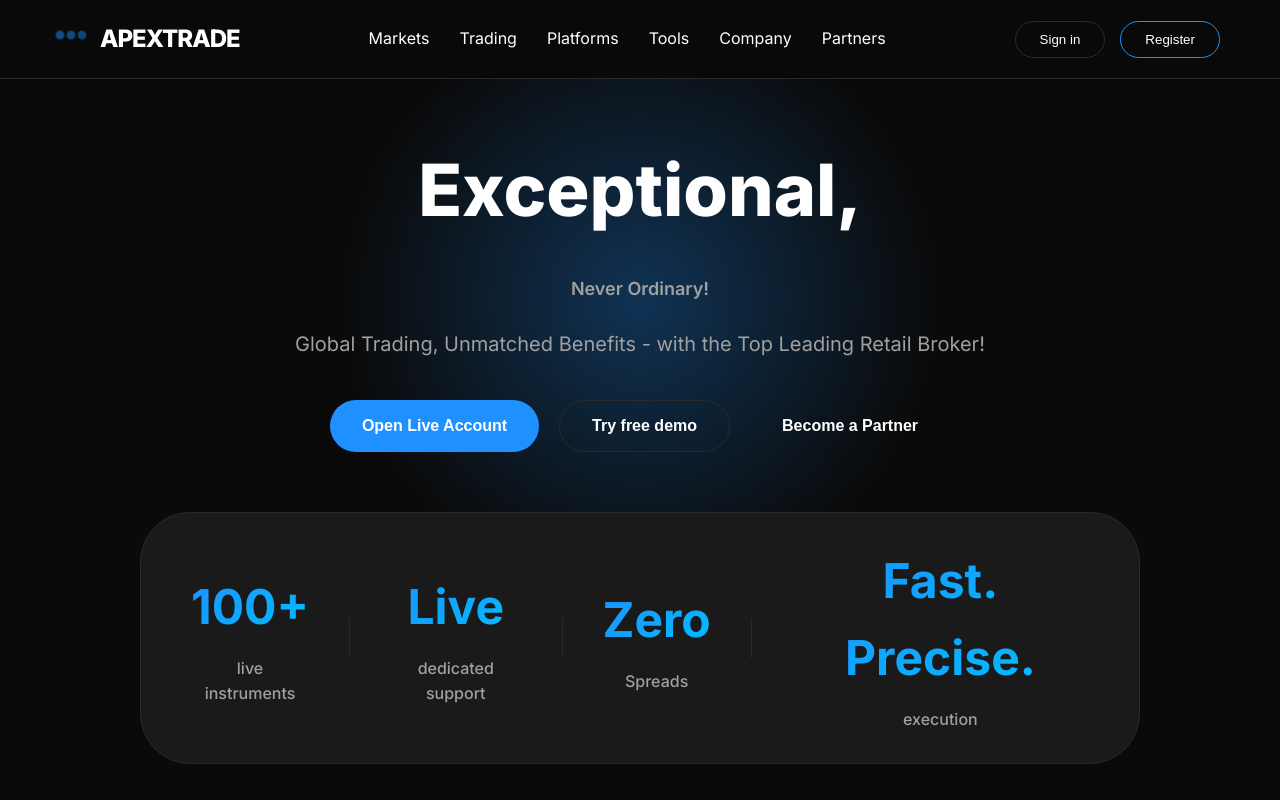
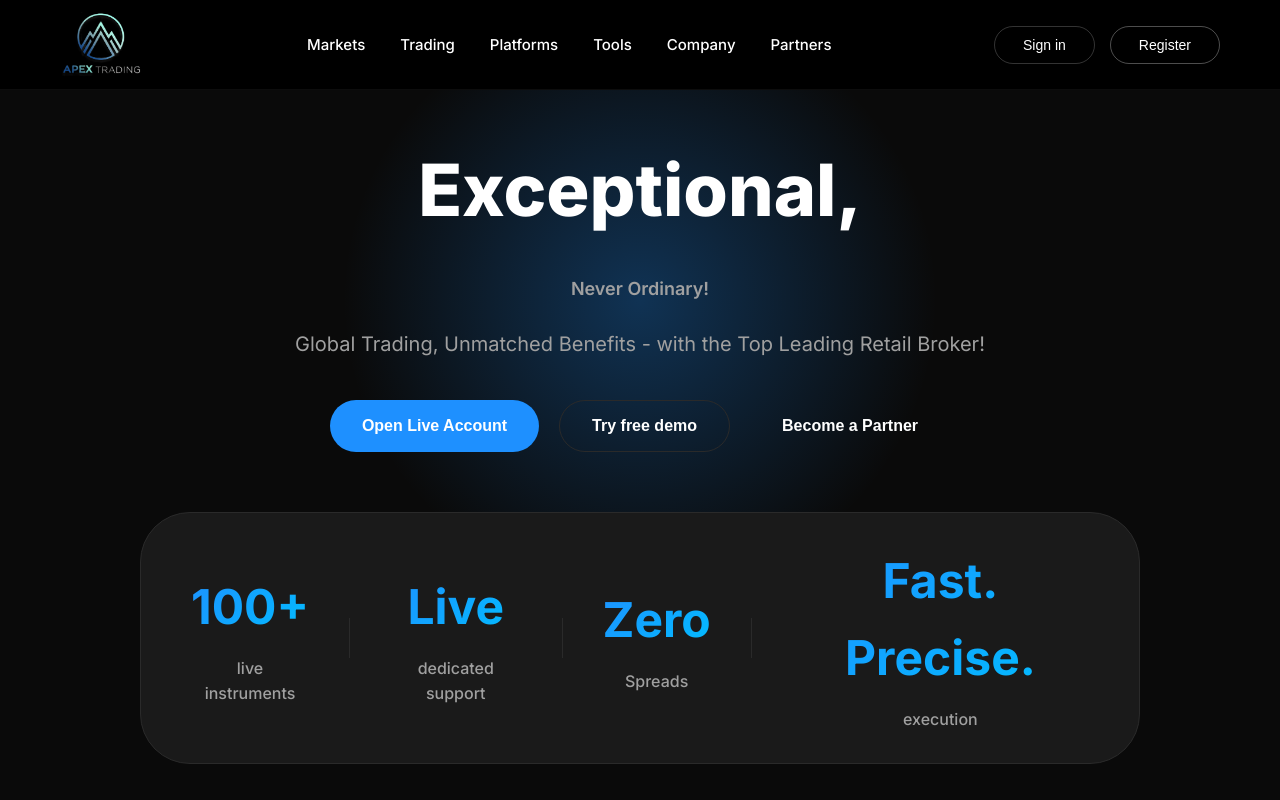
Before and after one commit to sparsh10101/apextradepro, a plain HTML site: page index.html in a window 1280 px wide. Shown: the top 800 px of the page. Drawn offline with Linux system fonts and the light colour scheme.

Commit message:
Update website files and add logo

```diff
--- a/index.html
+++ b/index.html
@@ -12,14 +12,9 @@
     <nav class="navbar">
         <div class="container">
             <div class="nav-content">
-                <div class="logo">
-                    <div class="logo-dots">
-                        <span></span>
-                        <span></span>
-                        <span></span>
-                    </div>
-                    <span class="logo-text">APEXTRADE</span>
-                </div>
+                <a href="index.html" class="logo">
+                    <img src="Apex logo.png" alt="ApexTradePro" class="logo-img">
+                </a>
                 <div class="nav-menu">
                     <div class="nav-item dropdown">
                         <span>Markets</span>
@@ -449,14 +444,9 @@
         <div class="container">
             <div class="footer-top">
                 <div class="footer-logo">
-                    <div class="logo">
-                        <div class="logo-dots">
-                            <span></span>
-                            <span></span>
-                            <span></span>
-                        </div>
-                        <span class="logo-text">APEXTRADE</span>
-                    </div>
+                    <a href="index.html" class="logo">
+                        <img src="Apex logo.png" alt="ApexTradePro" class="logo-img">
+                    </a>
                 </div>
                 <div class="footer-links">
                     <div class="footer-column">
--- a/styles.css
+++ b/styles.css
@@ -32,14 +32,14 @@ body {
 
 /* Navigation */
 .navbar {
-    background-color: rgba(10, 10, 10, 0.95);
+    background-color: #000000;
     backdrop-filter: blur(10px);
-    padding: 20px 0;
+    padding: 12px 0;
     position: fixed;
     width: 100%;
     top: 0;
     z-index: 1000;
-    border-bottom: 1px solid var(--border-color);
+    border-bottom: 1px solid rgba(255, 255, 255, 0.05);
 }
 
 .nav-content {
@@ -51,7 +51,18 @@ body {
 .logo {
     display: flex;
     align-items: center;
-    gap: 10px;
+    text-decoration: none;
+    transition: opacity 0.3s ease;
+}
+
+.logo:hover {
+    opacity: 0.8;
+}
+
+.logo-img {
+    height: 65px;
+    width: auto;
+    object-fit: contain;
 }
 
 .logo-dots {
@@ -92,13 +103,23 @@ body {
 
 .nav-menu {
     display: flex;
-    gap: 30px;
+    gap: 35px;
+    align-items: center;
 }
 
 .nav-item {
     cursor: pointer;
     transition: color 0.3s;
     position: relative;
+    font-size: 15px;
+    font-weight: 500;
+    color: var(--text-primary);
+}
+
+.nav-item span {
+    display: flex;
+    align-items: center;
+    gap: 5px;
 }
 
 .nav-item:hover {
@@ -150,32 +171,42 @@ body {
 .btn-signin {
     background: transparent;
     color: var(--text-primary);
-    border: 1px solid var(--border-color);
-    padding: 10px 24px;
-    border-radius: 25px;
+    border: 1.5px solid rgba(255, 255, 255, 0.2);
+    padding: 10px 28px;
+    border-radius: 30px;
     cursor: pointer;
     transition: all 0.3s;
+    font-size: 14px;
+    font-weight: 500;
+    display: flex;
+    align-items: center;
+    gap: 8px;
 }
 
 .btn-signin:hover {
-    border-color: var(--primary-blue);
-    color: var(--primary-blue);
+    border-color: rgba(255, 255, 255, 0.4);
+    background: rgba(255, 255, 255, 0.05);
 }
 
 .btn-register {
     background: transparent;
     color: var(--text-primary);
-    border: 1px solid var(--primary-blue);
-    padding: 10px 24px;
-    border-radius: 25px;
+    border: 1.5px solid rgba(255, 255, 255, 0.3);
+    padding: 10px 28px;
+    border-radius: 30px;
     cursor: pointer;
     transition: all 0.3s;
+    font-size: 14px;
+    font-weight: 500;
+    display: flex;
+    align-items: center;
+    gap: 8px;
 }
 
 .btn-register:hover {
-    background: var(--primary-blue);
-    transform: translateY(-2px);
-    box-shadow: 0 10px 30px var(--blue-glow);
+    border-color: var(--text-primary);
+    background: rgba(255, 255, 255, 0.05);
+    transform: translateY(-1px);
 }
 
 /* Hero Section */
```
Also changed, not shown: about-us.html (+3 -8 lines), accounts.html (+3 -8 lines), commodities-cfd.html (+3 -8 lines), contact-us.html (+3 -8 lines), crypto-cfd.html (+3 -8 lines), forex-cfd.html (+3 -8 lines), indices-cfd.html (+3 -8 lines), Apex logo.png (added).
